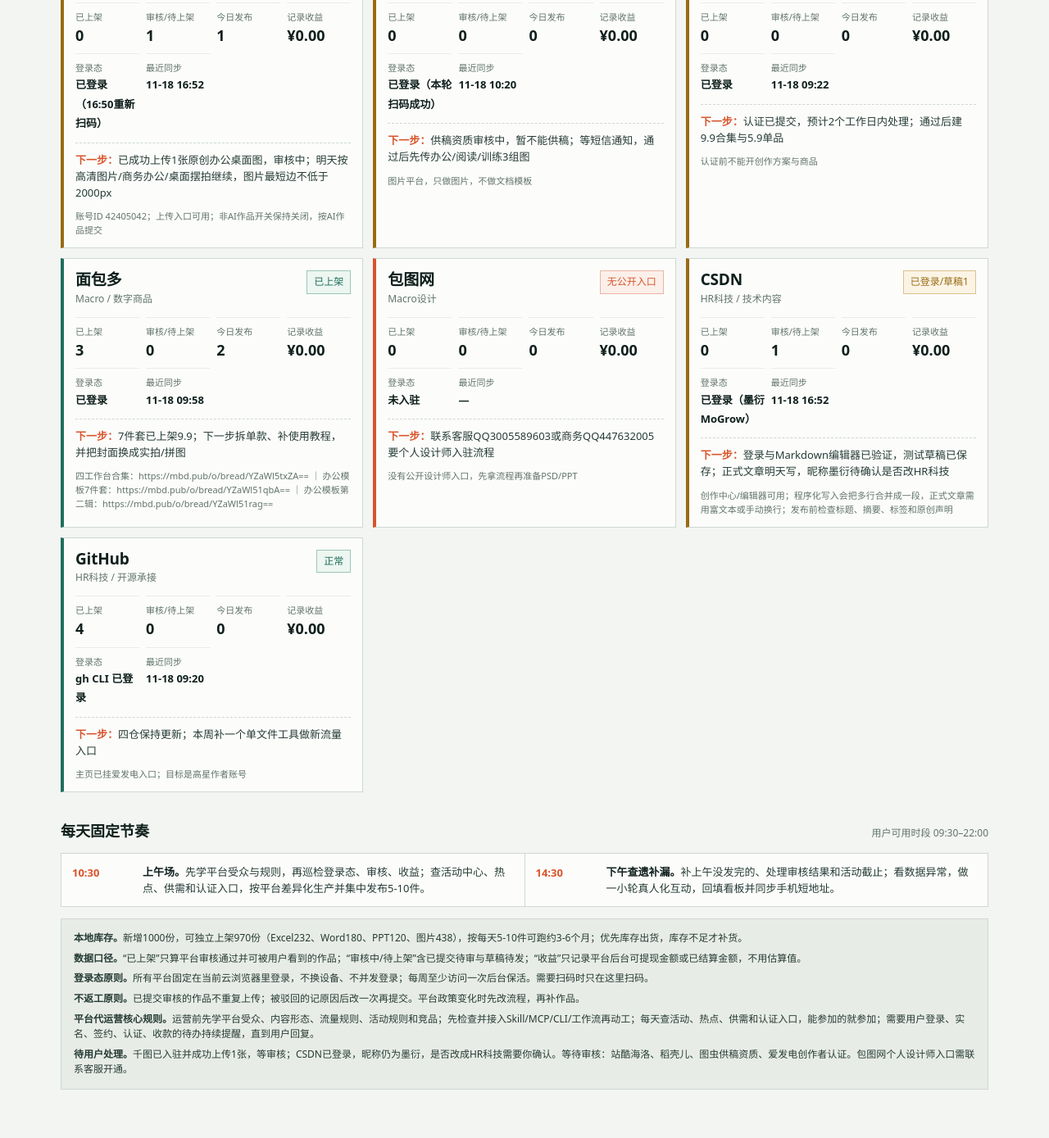
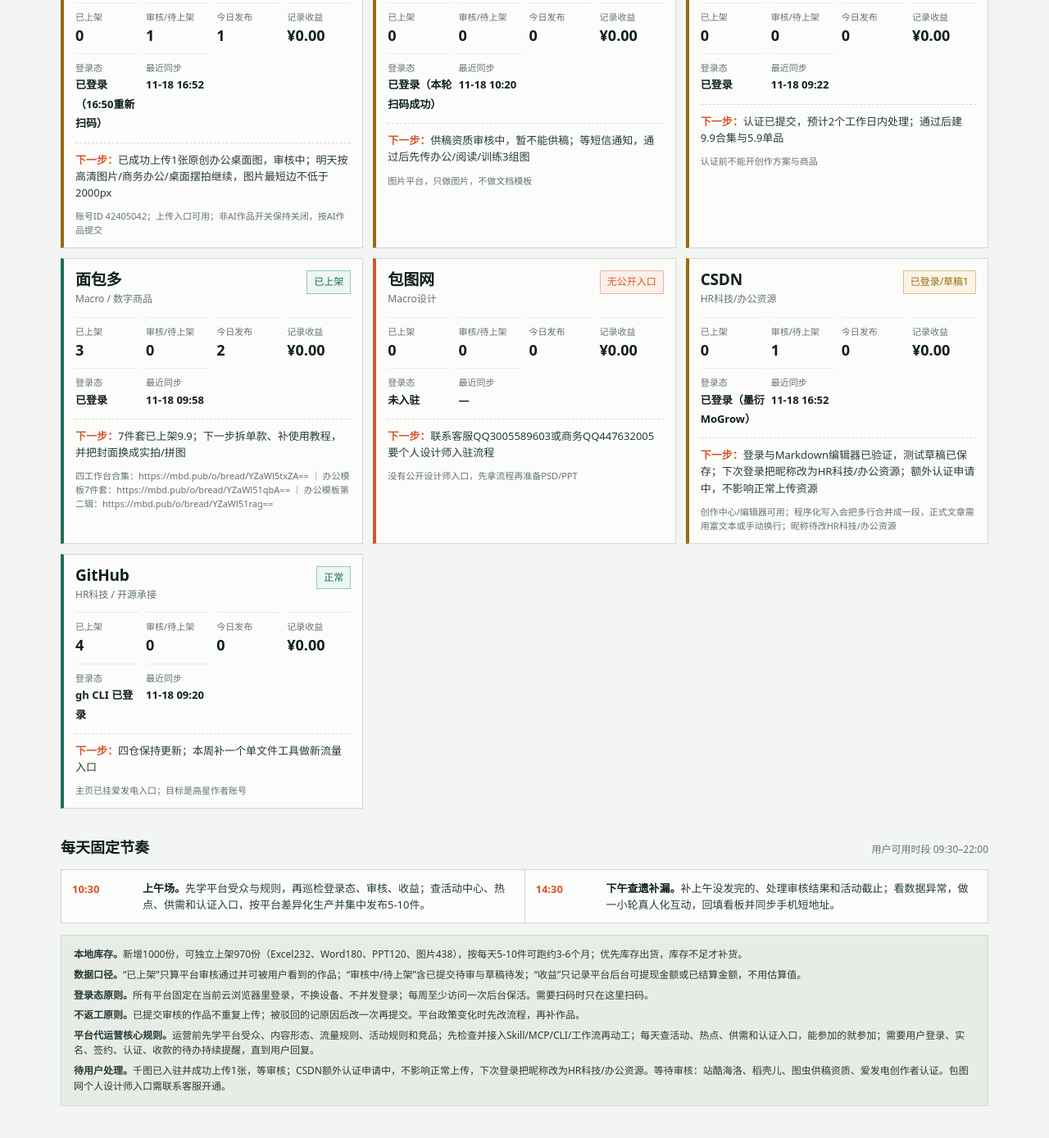
Before and after one commit to 253631672/macro-ops-ledger, a plain HTML site: page index.html in a window 1280 px wide. Shown: the part 832-2221 px from the top of the page at 82% size. Drawn offline with Linux system fonts and the light colour scheme.

Commit message:
CSDN昵称改为HR科技/办公资源，补充额外认证说明

```diff
--- a/index.html
+++ b/index.html
@@ -176,7 +176,7 @@ h1 span{color:var(--accent)}
     <p><b>登录态原则。</b>所有平台固定在当前云浏览器里登录，不换设备、不并发登录；每周至少访问一次后台保活。需要扫码时只在这里扫码。</p>
     <p><b>不返工原则。</b>已提交审核的作品不重复上传；被驳回的记原因后改一次再提交。平台政策变化时先改流程，再补作品。</p>
     <p><b>平台代运营核心规则。</b>运营前先学平台受众、内容形态、流量规则、活动规则和竞品；先检查并接入Skill/MCP/CLI/工作流再动工；每天查活动、热点、供需和认证入口，能参加的就参加；需要用户登录、实名、签约、认证、收款的待办持续提醒，直到用户回复。</p>
-    <p><b>待用户处理。</b>千图已入驻并成功上传1张，等审核；CSDN已登录，昵称仍为墨衍，是否改成HR科技需要你确认。等待审核：站酷海洛、稻壳儿、图虫供稿资质、爱发电创作者认证。包图网个人设计师入口需联系客服开通。</p>
+    <p><b>待用户处理。</b>千图已入驻并成功上传1张，等审核；CSDN额外认证申请中，不影响正常上传，下次登录把昵称改为HR科技/办公资源。等待审核：站酷海洛、稻壳儿、图虫供稿资质、爱发电创作者认证。包图网个人设计师入口需联系客服开通。</p>
   </section>
 </main>
 
@@ -239,11 +239,11 @@ const DATA = [
     note:"没有公开设计师入口，先拿流程再准备PSD/PPT"
   },
   {
-    name:"CSDN", alias:"HR科技 / 技术内容", tone:"wait", badge:"已登录/草稿1", badgeTone:"wait",
+    name:"CSDN", alias:"HR科技/办公资源", tone:"wait", badge:"已登录/草稿1", badgeTone:"wait",
     live:0, pending:1, today:0, revenue:0,
     login:"已登录（墨衍 MoGrow）", lastSync:"11-18 16:52",
-    next:"登录与Markdown编辑器已验证，测试草稿已保存；正式文章明天写，昵称墨衍待确认是否改HR科技",
-    note:"创作中心/编辑器可用；程序化写入会把多行合并成一段，正式文章需用富文本或手动换行；发布前检查标题、摘要、标签和原创声明"
+    next:"登录与Markdown编辑器已验证，测试草稿已保存；下次登录把昵称改为HR科技/办公资源；额外认证申请中，不影响正常上传资源",
+    note:"创作中心/编辑器可用；程序化写入会把多行合并成一段，正式文章需用富文本或手动换行；昵称待改HR科技/办公资源"
   },
   {
     name:"GitHub", alias:"HR科技 / 开源承接", tone:"live", badge:"正常", badgeTone:"live",
```
Also changed, not shown: 平台运营看板.html (+4 -4 lines).
